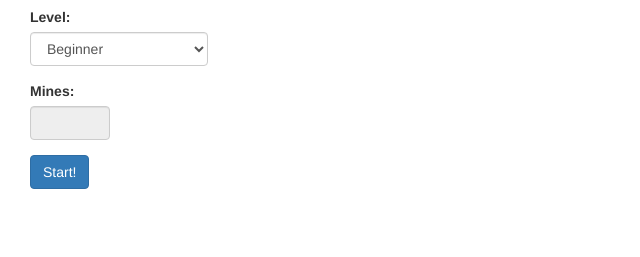
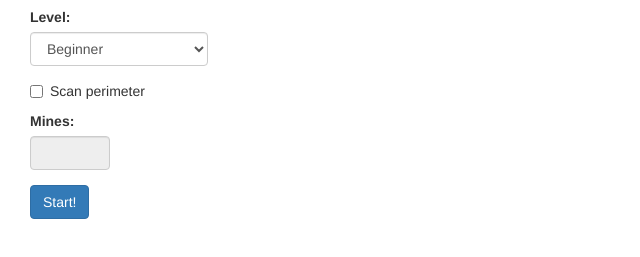
Before and after one commit to krhil/minesWeepper, a plain HTML site: page index.html in a window 1280 px wide. Shown: the part 49-306 px from the top of the page, without its empty margins (0-640 px from the left). Drawn offline with nearby package versions, Linux system fonts and the light colour scheme.

Commit message:
added checkbox to show/hide perimeter

```diff
--- a/index.html
+++ b/index.html
@@ -22,6 +22,9 @@
 							<option value="2">Intermediate</option>
 							<option value="3">Expert</option>
 						</select>
+					</div>
+					<div class="checkbox">
+					    <label><input type="checkbox" id="chkScan"> Scan perimeter</label>
 					</div>
 					<div class="form-group">
 						<label for="mines">Mines:</label>
```
